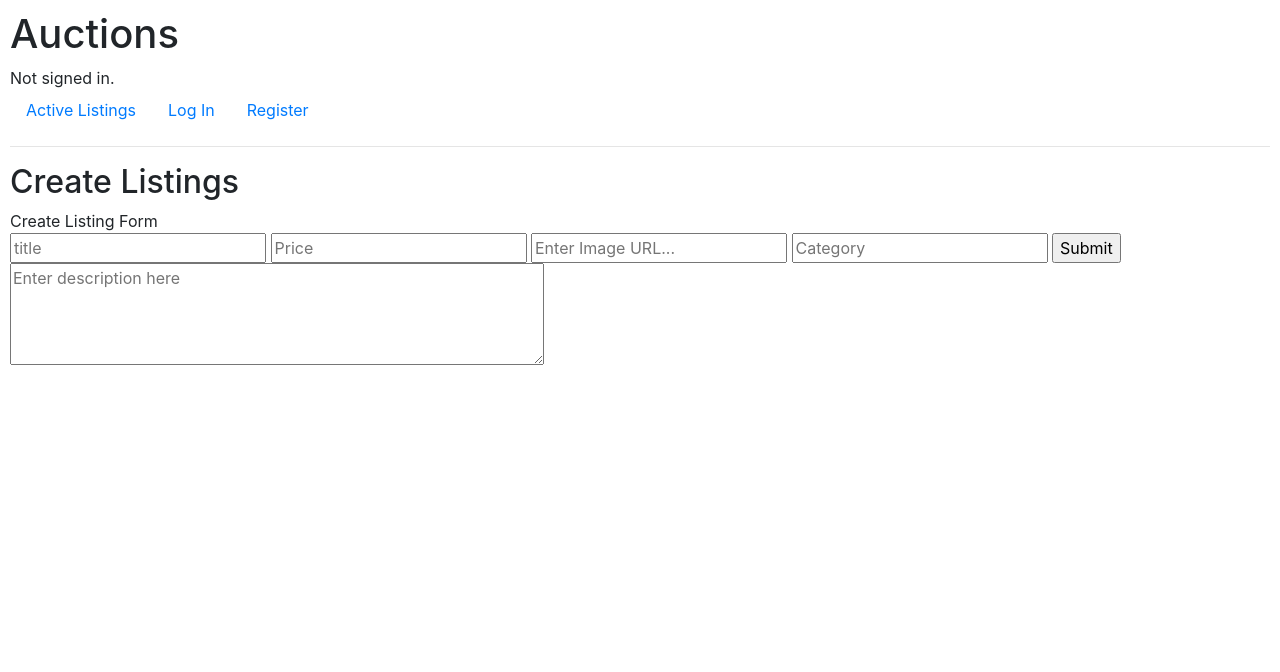
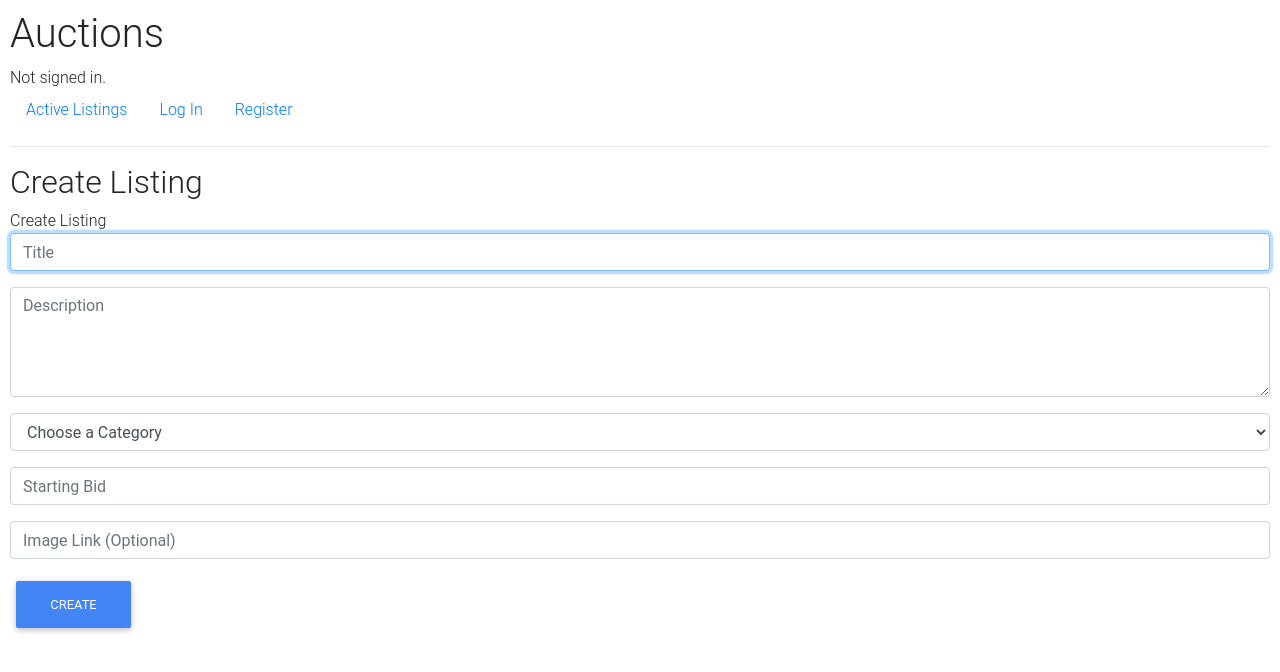
Before and after one commit to thenatural86/ecommerce, a Django app: template auctions/templates/auctions/create_listing.html in a window 1280 px wide. Shown: the top 672 px of the page. Run offline with Django 3.2, Linux system fonts and the light colour scheme; the template is opened without the code that fills it, so the values that code supplies are empty; some libraries are stand-ins or nearby versions.

Commit message:
create form styles

```diff
--- a/auctions/templates/auctions/create_listing.html
+++ b/auctions/templates/auctions/create_listing.html
@@ -1,17 +1,36 @@
 {% extends "auctions/layout.html" %}
 
 {% block body %}
-    <h2>Create Listings</h2>
+    <h2>Create Listing</h2>
 
-    Create Listing Form
-    <form method="post" action="{% url 'create_listing' %}" id="create-form">
-        {% csrf_token %}
-        <input type="text" name="title" placeholder="title">
-        <input type="number" name="price" placeholder="Price">
-        <input type="text" name="image" placeholder="Enter Image URL...">
-        <input type="text" name="category" placeholder="Category">
-        <input type="submit">
-    </form>
-    <textarea name="description" form="create-form" rows="4" cols="50" placeholder="Enter description here"></textarea>
+    Create Listing
+    <div class="text-left">
+
+        <form method="post" action="{% url 'create_listing' %}" id="create-form">
+            {% csrf_token %}
+            <div class="form-group">
+                <input class="form-control" autofocus type="text" name="title" placeholder="Title">
+            </div>
+            <div class="form-group">
+                <textarea class="form-control" name="description" rows="4" placeholder="Description"></textarea>
+            </div>
+            <div class="form-group">
+                <select class="form-control" name="category" placeholder="Category" required>
+                    <option value="">Choose a Category</option>
+                    <option value="anime">Anime</option>
+                    <option value="Manga">Manga</option>
+                    <option value="games">Games</option>
+                    <option value="books">Books</option>
+                </select>
+            </div>
+            <div class="form-group">
+                <input class="form-control" type="text" name="price" placeholder="Starting Bid">
+            </div>
+            <div class="form-group">
+                <input class="form-control" type="text" name="image" placeholder="Image Link (Optional)">
+            </div>
+            <input class="btn btn-primary" type="submit" value="Create">
+        </form>
+    </div>
 
 {% endblock %}
--- a/auctions/templates/auctions/layout.html
+++ b/auctions/templates/auctions/layout.html
@@ -5,6 +5,12 @@
     <head>
         <title>{% block title %}Auctions{% endblock %}</title>
         <link rel="stylesheet" href="https://stackpath.bootstrapcdn.com/bootstrap/4.4.1/css/bootstrap.min.css" integrity="sha384-Vkoo8x4CGsO3+Hhxv8T/Q5PaXtkKtu6ug5TOeNV6gBiFeWPGFN9MuhOf23Q9Ifjh" crossorigin="anonymous">
+
+        <!-- Bootstrap core CSS -->
+        <link href="https://cdnjs.cloudflare.com/ajax/libs/twitter-bootstrap/4.5.0/css/bootstrap.min.css" rel="stylesheet">
+        <!-- Material Design Bootstrap -->
+        <link href="https://cdnjs.cloudflare.com/ajax/libs/mdbootstrap/4.19.1/css/mdb.min.css" rel="stylesheet">
+
         <link href="{% static 'auctions/styles.css' %}" rel="stylesheet">
     </head>
     <body>
```
